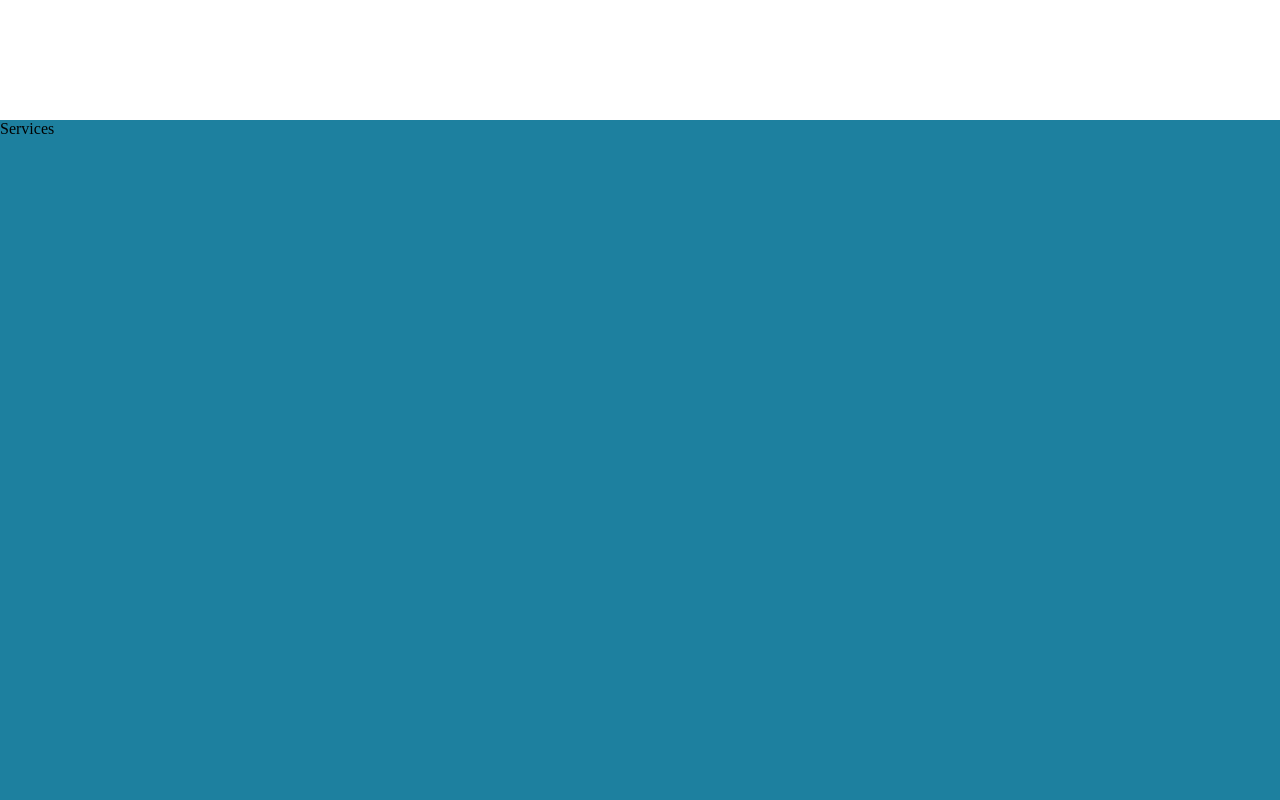
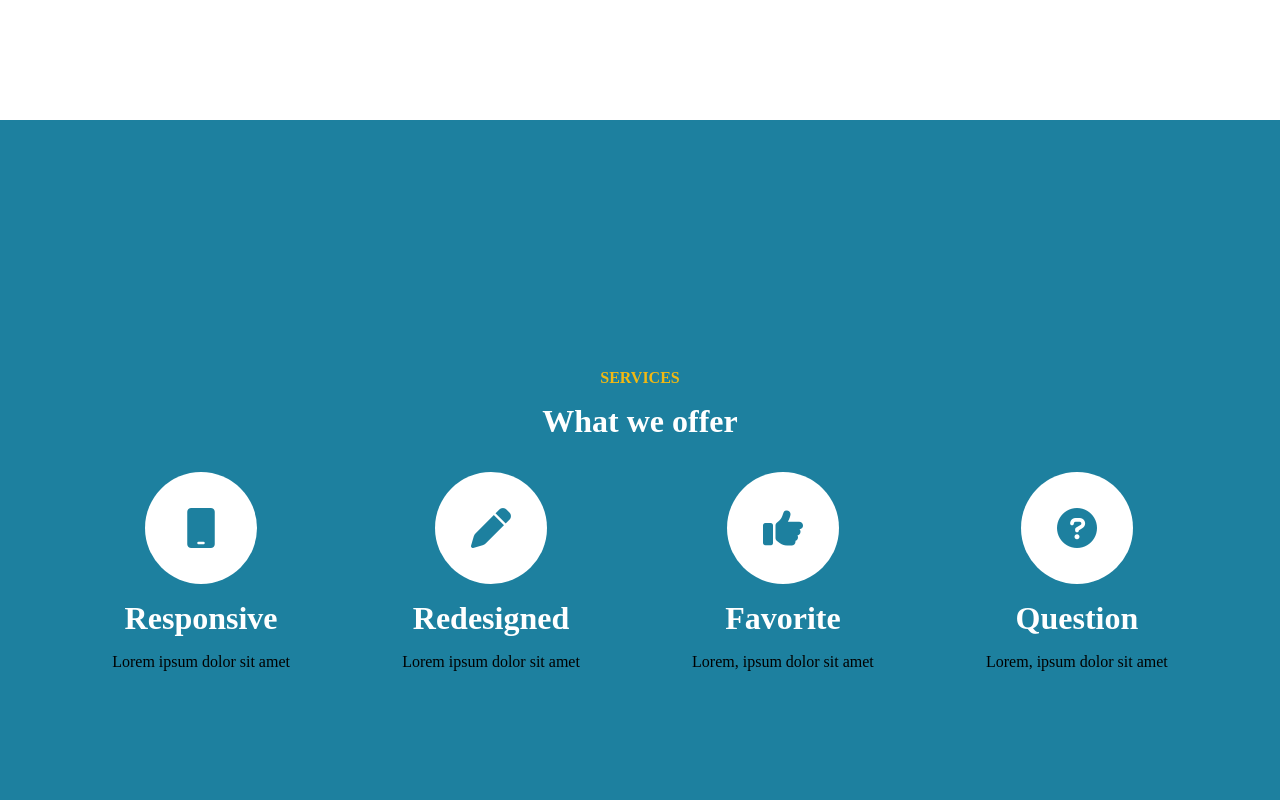
Before and after one commit to ngdhuy/fit-ec-summer-202, a plain HTML site: page lab02/index.html in a window 1280 px wide. Shown: the part 1480-2280 px from the top of the page. Drawn offline with Linux system fonts and the light colour scheme.

Commit message:
feat(lab02): implement section SEVIICES

```diff
--- a/lab02/assets/css/style.css
+++ b/lab02/assets/css/style.css
@@ -113,3 +113,35 @@ h5 {
 #map, #contact {
     height: 50vh;
 }
+
+#action h2 { color: #ffffff; }
+
+.row {
+    display: flex;
+    flex-wrap: wrap;
+    flex-direction: row;
+    width: 100vw;
+    justify-content: space-evenly;
+    align-items: center;
+}
+
+.cart {
+    display: flex;
+    flex-direction: column;
+    justify-content: center;
+    align-items: center;
+    row-gap: 1rem;
+    margin-top: 1rem;
+}
+
+.cart i {
+    width: 7rem;
+    height: 7rem;
+    border-radius: 50%;
+    background-color: #fff;
+    display: block !important;
+    text-align: center;
+    line-height: 7rem;
+    font-size: 2.5rem;
+    color: #1d809f;
+}
--- a/lab02/index.html
+++ b/lab02/index.html
@@ -17,8 +17,41 @@
                 <a href="#about" class="btn btn-green">Learn more</a>
             </div>
         </section>
-        <section id="about">About</section>
-        <section id="services">Services</section>
+        <section id="about">
+            <div class="content">
+                <h2>Stylish Portfolio is the perfect theme for your next project!</h2>
+                <h3>Lorem ipsum dolor sit amet consectetur adipisicing elit. Eius rerum, tempore natus nam quaerat quibusdam nulla voluptate! Ex id nobis, ducimus aspernatur dolorem modi asperiores quam cupiditate ipsam in rerum!</h3>
+                <a href="#services" class="btn btn-black">Find out more</a>
+            </div>
+        </section>
+        <section id="services">
+            <div class="content">
+                <h5>Services</h5>
+                <h4>What we offer</h4>
+                <div class="row">
+                    <div class="cart">
+                        <i class="fa-solid fa-mobile"></i>
+                        <h4>Responsive</h4>
+                        <p>Lorem ipsum dolor sit amet</p>
+                    </div>
+                    <div class="cart">
+                        <i class="fa-solid fa-pen"></i>
+                        <h4>Redesigned</h4>
+                        <p>Lorem ipsum dolor sit amet</p>
+                    </div>
+                    <div class="cart">
+                        <i class="fa-solid fa-thumbs-up"></i>
+                        <h4>Favorite</h4>
+                        <p>Lorem, ipsum dolor sit amet</p>
+                    </div>
+                    <div class="cart">
+                        <i class="fa-solid fa-circle-question"></i>
+                        <h4>Question</h4>
+                        <p>Lorem, ipsum dolor sit amet</p>
+                    </div>
+                </div>
+            </div>
+        </section>
         <section id="callout">Call out</section>
         <section id="action">Action</section>
         <section id="map">
```
